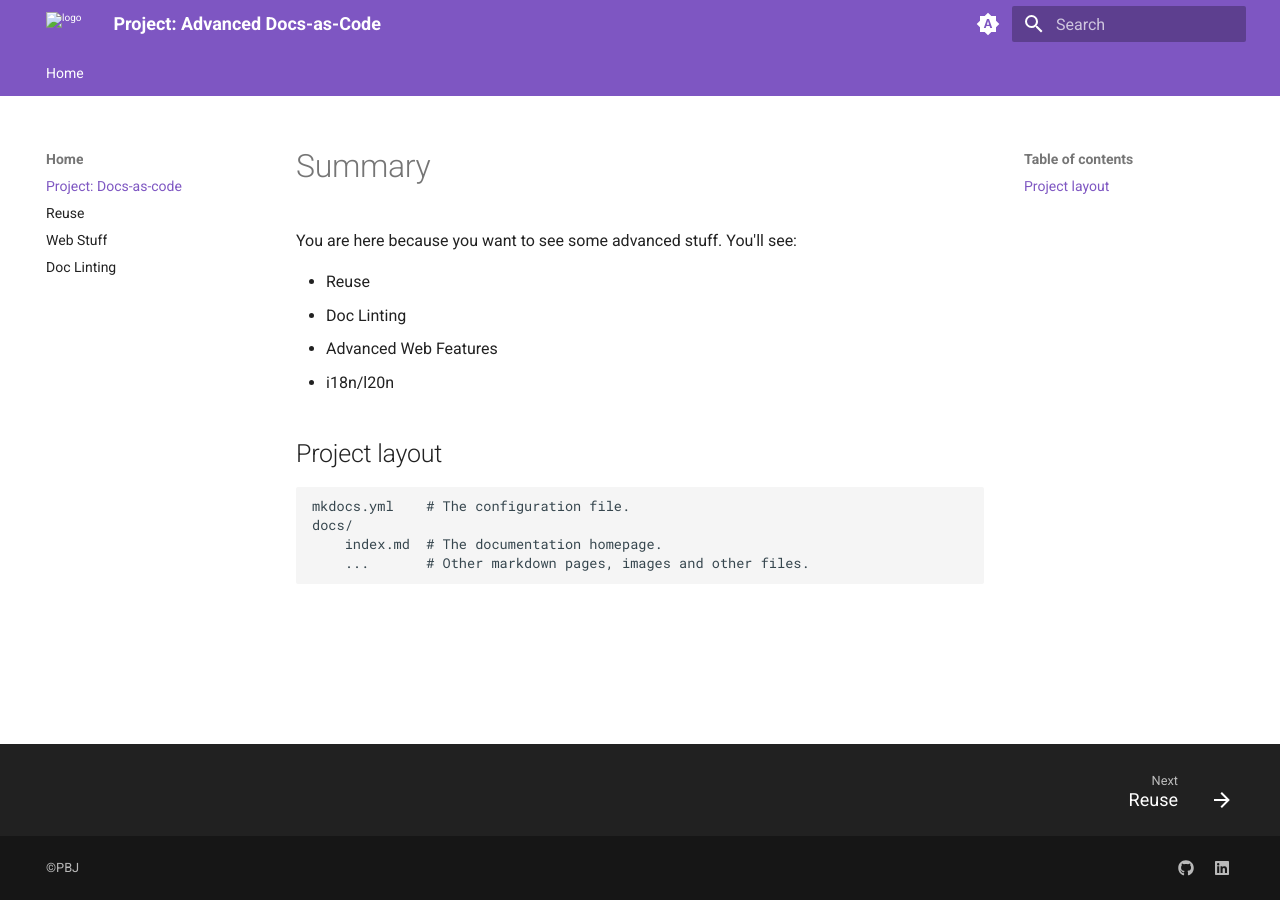
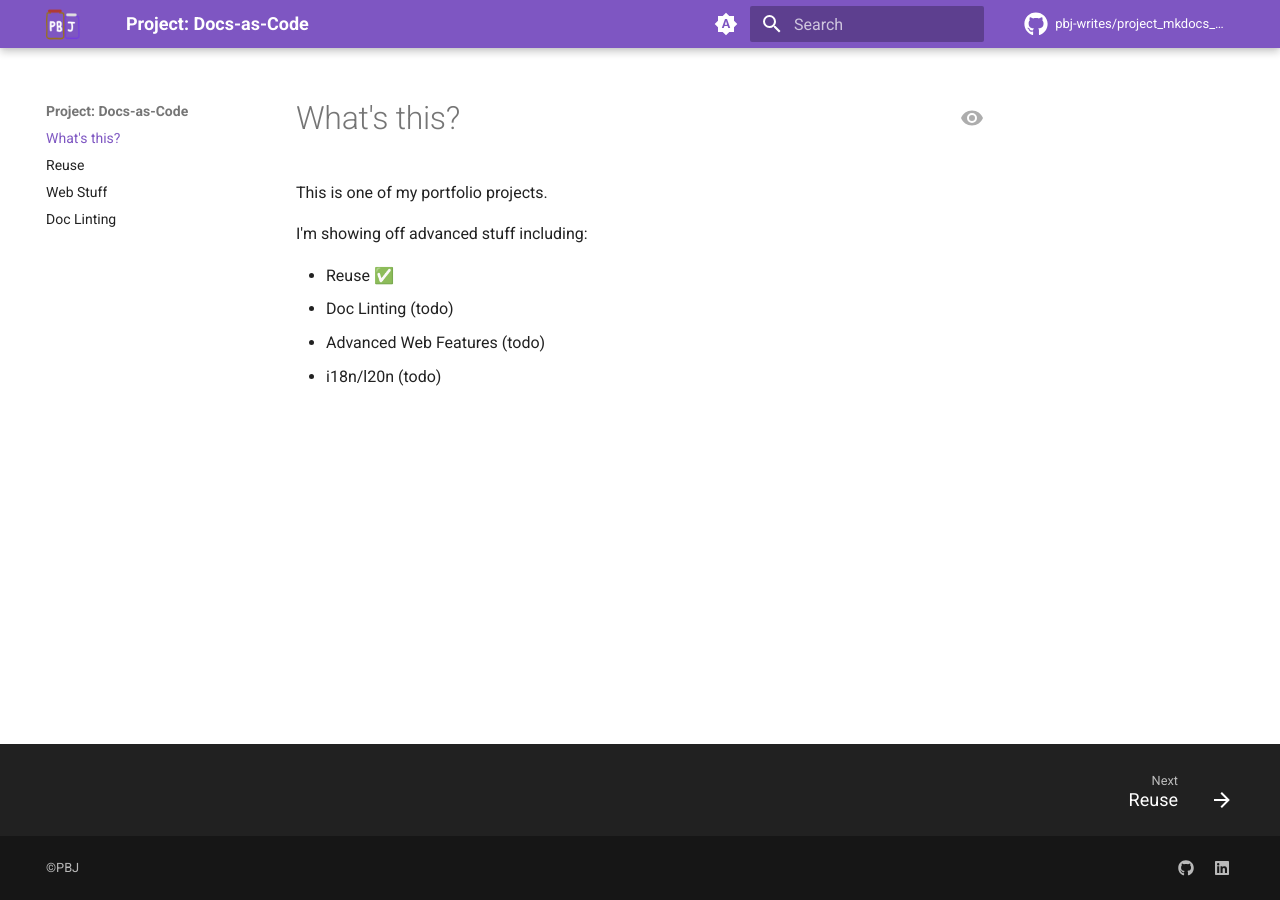
Before and after one commit to pbj-writes/project_mkdocs_material, an MkDocs documentation site: the page built from docs/index.md, in a window 1280 px wide. Built offline with MkDocs 1.6.1 and Material for MkDocs 9.7.7, drawn with Linux system fonts in a browser that asks for light colours; plug-ins that fetch from the network failed and are left out; comment, search, counter and statistics services are not loaded.

Commit message:
Add reuse content, gh pages workflow, and prep for deployment.

```diff
--- /dev/null
+++ b/docs/extra.css
@@ -0,0 +1,35 @@
+.md-header__button.md-logo {
+  margin-top: 0;
+  margin-bottom: 0;
+  padding-top: 0;
+  padding-bottom: 0;
+}
+
+.md-header__button.md-logo img,
+.md-header__button.md-logo svg {
+  height: 70%;
+  width: 70%;
+}
+
+:root {
+  --md-admonition-icon--check-work: "👀"; /* Twemoji eye emoji */
+}
+
+.md-typeset .admonition.check-work,
+.md-typeset details.check-work {
+  border-color: rgb(138, 43, 155);
+}
+
+.md-typeset .check-work > .admonition-title,
+.md-typeset .check-work > summary {
+  background-color: rgba(43, 155, 70, 0.1);
+}
+
+.md-typeset .check-work > .admonition-title::before,
+.md-typeset .check-work > summary::before {
+  content: var(--md-admonition-icon--check-work);
+  -webkit-mask-image: none;
+          mask-image: none;
+  background-color: transparent; /* Remove background color */
+  font-size: inherit; /* Use the font size of the parent element */
+}
--- a/docs/index.md
+++ b/docs/index.md
@@ -1,20 +1,10 @@
----
-title: "Project: Docs-as-code"
-description: Advanced Use Cases
----
+# What's this?
 
-# Summary
+This is one of my portfolio projects.
 
-You are here because you want to see some advanced stuff. You'll see:
+I'm showing off advanced stuff including:
 
-- Reuse
-- Doc Linting
-- Advanced Web Features
-- i18n/l20n
-
-## Project layout
-
-    mkdocs.yml    # The configuration file.
-    docs/
-        index.md  # The documentation homepage.
-        ...       # Other markdown pages, images and other files.
+- Reuse ✅
+- Doc Linting (todo)
+- Advanced Web Features (todo)
+- i18n/l20n (todo)
--- a/mkdocs.yml
+++ b/mkdocs.yml
@@ -1,7 +1,10 @@
-site_name: "Project: Advanced Docs-as-Code"
+site_name: "Project: Docs-as-Code"
 
 theme:
   name: material
+  icon:
+    repo: fontawesome/brands/github
+    view: material/eye
   font:
     text: Roboto
   favicon: assets/favicon.ico
@@ -31,7 +34,6 @@
         icon: material/brightness-4
         name: Switch to system preference
   features:
-    - navigation.tabs
     - navigation.expand
     - navigation.top
     - navigation.footer
@@ -42,11 +44,17 @@
     - navigation.search.suggest
     - search.suggest
     - search.highlight
+    - content.action.view
 
 plugins:
   - privacy
   - search
   - social
+
+  - macros:
+      include_yaml:
+        - product_names.yaml
+      include_dir: include
 
 extra:
   generator: false
@@ -55,12 +63,30 @@
       link: https://github.com/pbj-writes
     - icon: fontawesome/brands/linkedin
       link: https://www.linkedin.com/in/pbjwrites/
+  header1: Reuse
+  productName: pbjStand
+
+extra_css:
+  - extra.css
 
 nav:
-  - Home:
+
     - index.md
     - Reuse: reuse.md
     - Web Stuff: web_stuff.md
     - Doc Linting: doc_linting.md
 
 copyright: ©PBJ
+
+repo_url: https://github.com/pbj-writes/project_mkdocs_material
+repo_name: pbj-writes/project_mkdocs_material
+edit_uri: edit/main/docs/
+
+markdown_extensions:
+  - attr_list
+  - pymdownx.emoji:
+      emoji_index: !!python/name:material.extensions.emoji.twemoji
+      emoji_generator: !!python/name:material.extensions.emoji.to_svg
+  - admonition
+  - pymdownx.details
+  - pymdownx.superfences
--- /dev/null
+++ b/product_names.yaml
@@ -0,0 +1,2 @@
+productName1: "Carrot Cake Donut"
+productName2: "Cheesecake Donut"
```
Also changed, not shown: docs/reuse.md (+78 -0 lines), include/embed_content.md (added, +32 -0 lines), docs/assets/favicon.ico (renamed from assets/favicon.ico), docs/assets/logo.png (renamed from assets/logo.png), 1 other file.
